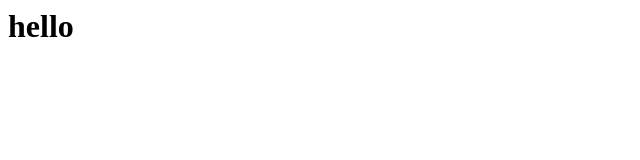
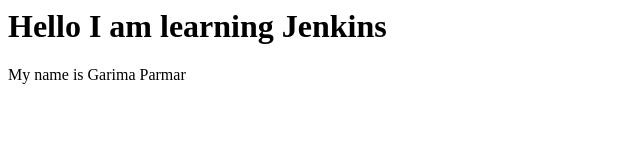
Before and after one commit to garimaparmar/demo, a plain HTML site: page index.html in a window 1280 px wide. Shown: the whole page, without its empty margins (0-640 px from the left). Drawn offline with Linux system fonts and the light colour scheme.

Commit message:
index.html

```diff
--- a/index.html
+++ b/index.html
@@ -1,5 +1,6 @@
 <html>
   <body>
-    <h1>hello</h2>
+    <h1>Hello I am learning Jenkins</h2>
+    <p>My name is Garima Parmar</p>
   </body>
 </html>
```
